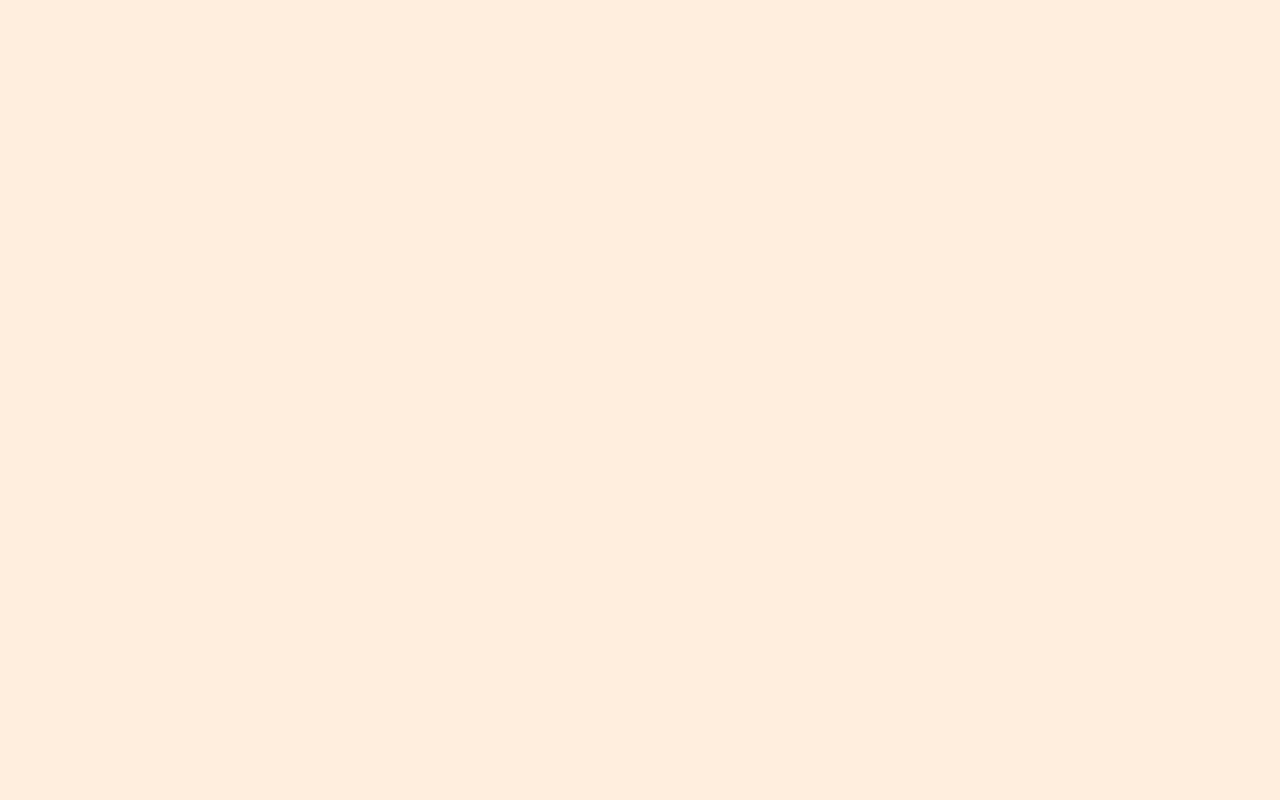
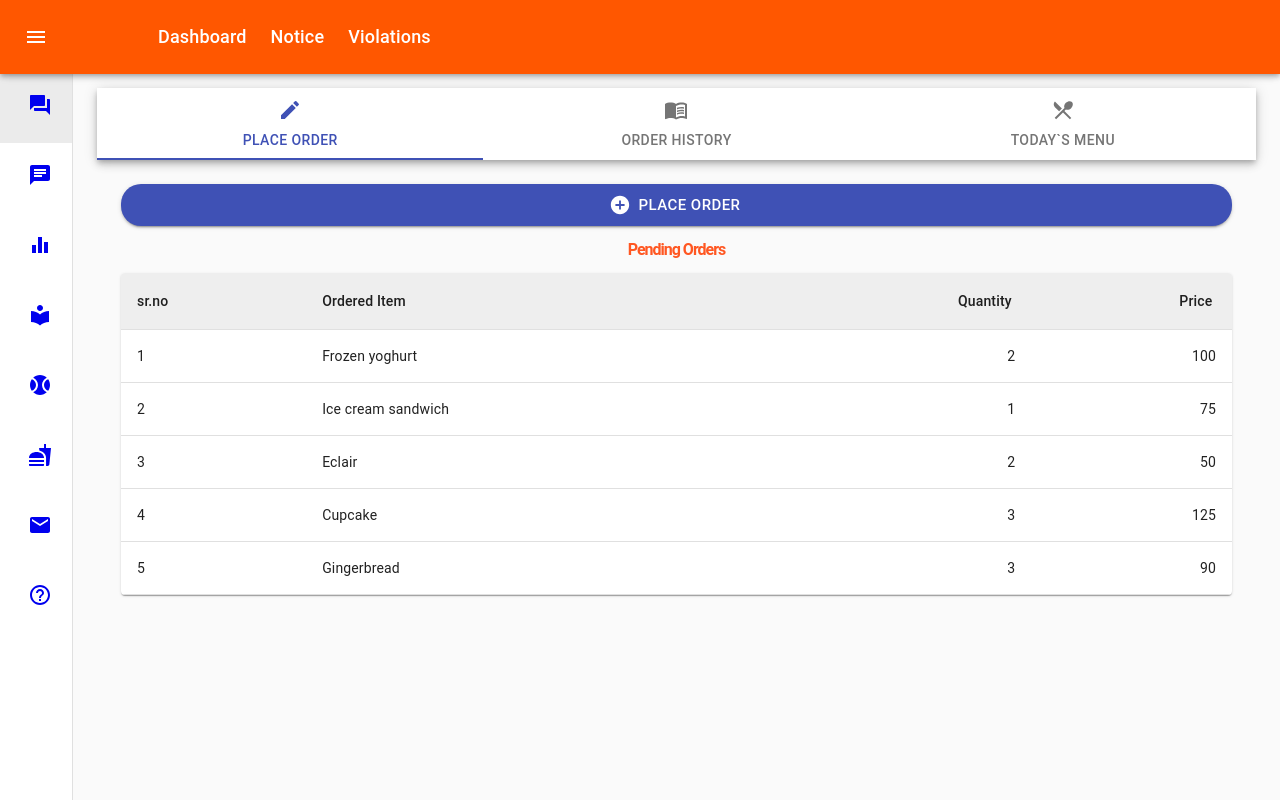
Before and after one commit to UniTap/Uni-Tap2, a React (Create React App) app in the folder unitap-portal/: page /Canteen in a window 1280 px wide. Built offline with nearby package versions, Linux system fonts and the light colour scheme.

Commit message:
added cateen page and fixed menu

```diff
--- a/unitap-portal/src/App.js
+++ b/unitap-portal/src/App.js
@@ -4,23 +4,25 @@ import HomePage from './HomePage';
 import Noticepage from './Noticepage'
 import Profilepage from './Profile'
 import Grievance from './Grievance';
+import Canteen from './Canteen'
 import { BrowserRouter as Router, Route, Switch, Link } from "react-router-dom"
 
 function App() {
   return (
-    <div className="App">
+    <div className='App'>
       <Router>
         <Switch>
-          <Route path="/" component={ LoginPage } exact/>
-          <Route path="/HomePage" component={ HomePage } exact/>
-          <Route path="/Notice" component={ Noticepage } exact/>
-          <Route path="/Profile" component={ Profilepage } exact/>
-          <Route path="/Grievance" component={ Grievance } exact/>
+          <Route path='/' component={LoginPage} exact />
+          <Route path='/HomePage' component={HomePage} exact />
+          <Route path='/Notice' component={Noticepage} exact />
+          <Route path='/Profile' component={Profilepage} exact />
+          <Route path='/Grievance' component={Grievance} exact />
+          <Route path='/Canteen' component={Canteen} exact />
         </Switch>
       </Router>
       {/* <LoginPage/> */}
     </div>
-  );
+  )
 }
 
 export default App;
--- /dev/null
+++ b/unitap-portal/src/Canteen.js
@@ -0,0 +1,249 @@
+import React from 'react'
+import Navbar from './Navbar'
+import Paper from '@material-ui/core/Paper';
+import { makeStyles } from '@material-ui/core/styles';
+import Tabs from '@material-ui/core/Tabs';
+import Tab from '@material-ui/core/Tab';
+import EditIcon from '@material-ui/icons/Edit'
+import MenuBookIcon from '@material-ui/icons/MenuBook'
+import RestaurantMenuIcon from '@material-ui/icons/RestaurantMenu'
+import PropTypes from 'prop-types';
+import Typography from '@material-ui/core/Typography';
+import Box from '@material-ui/core/Box';
+import AddCircleIcon from '@material-ui/icons/AddCircle';
+import { Button } from '@material-ui/core'
+import Table from '@material-ui/core/Table';
+import TableBody from '@material-ui/core/TableBody';
+import TableCell from '@material-ui/core/TableCell';
+import TableContainer from '@material-ui/core/TableContainer';
+import TableHead from '@material-ui/core/TableHead';
+import TableRow from '@material-ui/core/TableRow';
+
+const useStyles = makeStyles({
+center:{
+  display: 'flex',
+  justifyContent:'space-around',
+  flexDirection:'column'
+    },
+  paper: {
+    flexGrow: 1,
+    borderColor: 'red',
+    borderWidth: '10px',
+  },
+  Tabs: {
+    marginLeft: 'auto',
+    marginRight: 'auto',
+  },
+  addOrder: {
+    borderRadius:'20px',
+
+  },
+  table: {
+    minWidth: 500,
+  },
+head: {
+    backgroundColor: '#eee',
+  },
+  tableRow:{
+      '&:nth-of-type(odd)': {
+      backgroundColor: 'red',
+    },
+  },
+  body: {
+    fontSize: 14,
+  },
+
+})
+
+function TabPanel(props) {
+  const { children, value, index, ...other } = props;
+
+  return (
+    <div
+      role="tabpanel"
+      hidden={value !== index}
+      id={`simple-tabpanel-${index}`}
+      aria-labelledby={`simple-tab-${index}`}
+      {...other}
+    >
+      {value === index && (
+        <Box p={3}>
+          <Typography>{children}</Typography>
+        </Box>
+      )}
+    </div>
+  );
+}
+
+TabPanel.propTypes = {
+  children: PropTypes.node,
+  index: PropTypes.any.isRequired,
+  value: PropTypes.any.isRequired,
+};
+
+function a11yProps(index) {
+  return {
+    id: `simple-tab-${index}`,
+    'aria-controls': `simple-tabpanel-${index}`,
+  };
+}
+
+const Canteen = () => {
+  const classes = useStyles()
+  const [value, setValue] = React.useState(0)
+
+  const handleChange = (event, newValue) => {
+    setValue(newValue)
+  }
+
+  function createData(srno, name, quantity, price) {
+    return { srno, name, quantity, price }
+  }
+
+  const rows = [
+    createData(1,'Frozen yoghurt',2,100),
+    createData(2,'Ice cream sandwich',1,75),
+    createData(3,'Eclair', 2,50),
+    createData(4,'Cupcake', 3, 125),
+    createData(5,'Gingerbread', 3,90),
+  ];
+
+  const placeOrder = () => {
+    return (
+      <div className={classes.center}>
+        <Button
+          variant='contained'
+          color='primary'
+          size='large'
+          classes={{ root: classes.addOrder }}
+          startIcon={<AddCircleIcon />}
+        >
+          Place Order
+        </Button>
+        <h2>Pending Orders</h2>
+        <TableContainer component={Paper}>
+          <Table className={classes.table} aria-label='customized table'>
+            <TableHead  classes={{root: classes.head}} >
+              <TableRow>
+                <TableCell>sr.no</TableCell>
+                <TableCell align='left'>Ordered Item</TableCell>
+                <TableCell align='right'>Quantity&nbsp;</TableCell>
+                <TableCell align='right'>Price&nbsp;</TableCell>
+              </TableRow>
+            </TableHead>
+            <TableBody className={classes.body}>
+              {rows.map((row) => (
+                <TableRow key={row.name}>
+                  <TableCell align='left'>{row.srno}</TableCell>
+                  <TableCell align='left'>{row.name}</TableCell>
+                  <TableCell align='right'>{row.quantity}</TableCell>
+                  <TableCell align='right'>{row.price}</TableCell>
+                </TableRow>
+              ))}
+            </TableBody>
+          </Table>
+        </TableContainer>
+      </div>
+    )
+  }
+  const orderhistory = () => {
+    return <h2>order history</h2>
+  }
+  const todayMenu = () => {
+    return <h2>Today`s Menu</h2>
+  }
+
+  return (
+    <Navbar>
+      <Paper square classes={{ root: classes.paper }} elevation={5}>
+        <Tabs
+          value={value}
+          onChange={handleChange}
+          variant='fullWidth'
+          indicatorColor='primary'
+          textColor='primary'
+          aria-label='icon label tabs example'
+          classes={{ root: classes.Tabs }}
+        >
+          <Tab icon={<EditIcon />} label='Place Order' {...a11yProps(0)} />
+          <Tab
+            icon={<MenuBookIcon />}
+            label='Order History'
+            {...a11yProps(1)}
+          />
+          <Tab
+            icon={<RestaurantMenuIcon />}
+            label='Today`s Menu'
+            {...a11yProps(2)}
+          />
+        </Tabs>
+      </Paper>
+      <TabPanel value={value} index={0}>
+        {placeOrder()}
+      </TabPanel>
+      <TabPanel value={value} index={1}>
+        {orderhistory()}
+      </TabPanel>
+      <TabPanel value={value} index={2}>
+        {todayMenu()}
+      </TabPanel>
+    </Navbar>
+  )
+}
+
+export default Canteen
+
+
+
+
+
+
+
+// function createData(name, calories, fat, carbs, protein) {
+//   return { name, calories, fat, carbs, protein };
+// }
+
+// const rows = [
+//   createData('Frozen yoghurt', 159, 6.0, 24, 4.0),
+//   createData('Ice cream sandwich', 237, 9.0, 37, 4.3),
+//   createData('Eclair', 262, 16.0, 24, 6.0),
+//   createData('Cupcake', 305, 3.7, 67, 4.3),
+//   createData('Gingerbread', 356, 16.0, 49, 3.9),
+// ];
+
+// const useStyles = makeStyles({
+
+// });
+
+// export default function CustomizedTables() {
+//   const classes = useStyles();
+
+//   return (
+//     <TableContainer component={Paper}>
+//       <Table className={classes.table} aria-label="customized table">
+//         <TableHead>
+//           <TableRow>
+//             <StyledTableCell>Dessert (100g serving)</StyledTableCell>
+//             <StyledTableCell align="right">Calories</StyledTableCell>
+//             <StyledTableCell align="right">Fat&nbsp;(g)</StyledTableCell>
+//             <StyledTableCell align="right">Carbs&nbsp;(g)</StyledTableCell>
+//             <StyledTableCell align="right">Protein&nbsp;(g)</StyledTableCell>
+//           </TableRow>
+//         </TableHead>
+//         <TableBody>
+//           {rows.map((row) => (
+//             <StyledTableRow key={row.name}>
+//               <StyledTableCell component="th" scope="row">
+//                 {row.name}
+//               </StyledTableCell>
+//               <StyledTableCell align="right">{row.calories}</StyledTableCell>
+//               <StyledTableCell align="right">{row.fat}</StyledTableCell>
+//               <StyledTableCell align="right">{row.carbs}</StyledTableCell>
+//               <StyledTableCell align="right">{row.protein}</StyledTableCell>
+//             </StyledTableRow>
+//           ))}
+//         </TableBody>
+//       </Table>
+//     </TableContainer>
+//   );
+// }
--- a/unitap-portal/src/Grievance.js
+++ b/unitap-portal/src/Grievance.js
@@ -97,8 +97,7 @@ export default function GroupedSelect() {
   const classes = useStyles();
 
   return (
-    <div>
-      <Navbar/>
+      <Navbar>
       <div className="GrievanceForm">
         <div>
           <FormControl className={classes.formControl}>
@@ -121,6 +120,6 @@ export default function GroupedSelect() {
           <textarea name="" id="send" cols="60" rows="10" placeholder="Max limit: (300 words)"></textarea>
         </div>
       </div>
-    </div>
+       </Navbar>
   );
 }
--- a/unitap-portal/src/Navbar.js
+++ b/unitap-portal/src/Navbar.js
@@ -1,4 +1,4 @@
-import React from "react";
+import React,{useState} from "react";
 import "./Navbar.css";
 import clsx from "clsx";
 import { makeStyles, useTheme } from "@material-ui/core/styles";
@@ -9,27 +9,26 @@ import List from "@material-ui/core/List";
 import CssBaseline from "@material-ui/core/CssBaseline";
 import Typography from "@material-ui/core/Typography";
 import Divider from "@material-ui/core/Divider";
-import IconButton from "@material-ui/core/IconButton";
+import { IconButton } from '@material-ui/core'
 import MenuIcon from "@material-ui/icons/Menu";
 import ChevronLeftIcon from "@material-ui/icons/ChevronLeft";
 import ChevronRightIcon from "@material-ui/icons/ChevronRight";
 import ListItem from "@material-ui/core/ListItem";
 import ListItemIcon from "@material-ui/core/ListItemIcon";
 import ListItemText from "@material-ui/core/ListItemText";
-import InboxIcon from "@material-ui/icons/MoveToInbox";
 import MailIcon from "@material-ui/icons/Mail";
 
 import HelpOutlineIcon from "@material-ui/icons/HelpOutline";
 import ForumIcon from "@material-ui/icons/Forum";
 import EqualizerIcon from "@material-ui/icons/Equalizer";
-import LibraryBooksIcon from "@material-ui/icons/LibraryBooks";
 import SportsBaseballIcon from "@material-ui/icons/SportsBaseball";
 import FastfoodIcon from "@material-ui/icons/Fastfood";
 
 import ChatIcon from "@material-ui/icons/Chat";
 import LocalLibraryIcon from "@material-ui/icons/LocalLibrary";
+import { Link } from "react-router-dom";
 
-const drawerWidth = 240;
+const drawerWidth = 260;
 
 const useStyles = makeStyles((theme) => ({
   root: {
@@ -83,7 +82,7 @@ const useStyles = makeStyles((theme) => ({
     display: "flex",
     alignItems: "center",
     justifyContent: "flex-end",
-    padding: theme.spacing(0, 1),
+    padding: theme.spacing(0, 10),
     // necessary for content to be below app bar
     ...theme.mixins.toolbar,
   },
@@ -91,12 +90,82 @@ const useStyles = makeStyles((theme) => ({
     flexGrow: 1,
     padding: theme.spacing(3),
   },
+  IconColor:{
+    color: '#ggg'
+  },
+  selectedItem:{
+    color: '#fff',
+    backgroundColor:'#000'
+  }
 }));
 
-export default function MiniDrawer() {
+export default function MiniDrawer({children}) {
   const classes = useStyles();
   const theme = useTheme();
-  const [open, setOpen] = React.useState(false);
+  const [open, setOpen] = useState(false);
+  const [selectedItem, setSelectedItem] = useState(0)
+  const IconName = (index) => {
+    const obj = {
+      0: (
+
+          <Link to='/Grievance'>
+            <ForumIcon />
+          </Link>
+
+      ),
+      1: (
+
+          <Link to='/Chat'>
+            <ChatIcon />
+          </Link>
+
+      ),
+      2: (
+
+          <Link to='/AcademicRecord'>
+            <EqualizerIcon />
+          </Link>
+
+      ),
+      3: (
+
+          <Link to='/Library'>
+            <LocalLibraryIcon />
+          </Link>
+
+      ),
+      4: (
+
+          <Link to='/Sports'>
+            <SportsBaseballIcon />
+          </Link>
+
+      ),
+      5: (
+
+          <Link to='/Canteen'>
+            <FastfoodIcon />
+          </Link>
+
+      ),
+      6: (
+
+          <Link to='/Feedback'>
+            <MailIcon />
+          </Link>
+
+      ),
+      7: (
+
+          <Link to='/Support'>
+            <HelpOutlineIcon />
+          </Link>
+
+      ),
+    }
+
+    return obj[index];
+  }
 
   const handleDrawerOpen = () => {
     setOpen(true);
@@ -110,17 +179,17 @@ export default function MiniDrawer() {
     <div className={classes.root}>
       <CssBaseline />
       <AppBar
-        position="fixed"
+        position='fixed'
         className={clsx(classes.appBar, {
           [classes.appBarShift]: open,
         })}
       >
         <Toolbar>
           <IconButton
-            color="inherit"
-            aria-label="open drawer"
+            color='inherit'
+            aria-label='open drawer'
             onClick={handleDrawerOpen}
-            edge="start"
+            edge='start'
             className={clsx(classes.menuButton, {
               [classes.hide]: open,
             })}
@@ -128,19 +197,24 @@ export default function MiniDrawer() {
             <MenuIcon />
           </IconButton>
           {/* <Typography variant="h6" noWrap> */}
-          <div className="horizontalBar">
-
-            <ul className="horizontalList">
-              <li className="horizontal-navs"><a href="#">Dashboard</a></li>
-              <li className="horizontal-navs"><a href="#">Notice</a></li>
-              <li className="horizontal-navs"><a href="#">Violations</a></li>
+          <div className='horizontalBar'>
+            <ul className='horizontalList'>
+              <li className='horizontal-navs'>
+                <a href='#'>Dashboard</a>
+              </li>
+              <li className='horizontal-navs'>
+                <a href='#'>Notice</a>
+              </li>
+              <li className='horizontal-navs'>
+                <a href='#'>Violations</a>
+              </li>
             </ul>
           </div>
           {/* </Typography> */}
         </Toolbar>
       </AppBar>
       <Drawer
-        variant="permanent"
+        variant='permanent'
         className={clsx(classes.drawer, {
           [classes.drawerOpen]: open,
           [classes.drawerClose]: !open,
@@ -154,7 +228,7 @@ export default function MiniDrawer() {
       >
         <div className={classes.toolbar}>
           <IconButton onClick={handleDrawerClose}>
-            {theme.direction === "rtl" ? (
+            {theme.direction === 'rtl' ? (
               <ChevronRightIcon />
             ) : (
               <ChevronLeftIcon />
@@ -163,43 +237,34 @@ export default function MiniDrawer() {
         </div>
         <Divider />
         <List>
-          {["Grievance", "Chat"].map((text, index) => (
-            <ListItem button key={text}>
-              <ListItemIcon>
-                {index % 2 === 0 ? <ForumIcon /> : <ChatIcon />}
-              </ListItemIcon>
-              <ListItemText primary={text} />
-            </ListItem>
-          ))}
-          {["Academic Record", "Library"].map((text, index) => (
-            <ListItem button key={text}>
-              <ListItemIcon>
-                {index % 2 === 0 ? <EqualizerIcon /> : <LocalLibraryIcon />}
-              </ListItemIcon>
-              <ListItemText primary={text} />
-            </ListItem>
-          ))}
-        </List>
-        <Divider />
-        <List>
-          {["Sports Equipment", "Canteen"].map((text, index) => (
-            <ListItem button key={text}>
-              <ListItemIcon>
-                {index % 2 === 0 ? <SportsBaseballIcon /> : <FastfoodIcon />}
-              </ListItemIcon>
-              <ListItemText primary={text} />
-            </ListItem>
-          ))}
-          {["Feedback", "Support"].map((text, index) => (
-            <ListItem button key={text}>
-              <ListItemIcon>
-                {index % 2 === 0 ? <MailIcon /> : <HelpOutlineIcon />}
-              </ListItemIcon>
+          {[
+            'Grievance',
+            'Chat',
+            'Academic Record',
+            'Library',
+            'Sports Equipment',
+            'Canteen',
+            'Feedback',
+            'Support',
+          ].map((text, index) => (
+            <ListItem
+              button
+              key={text}
+              selected={selectedItem === index}
+              classes={{ selected: selectedItem }}
+            >
+              <IconButton onClick={() => setSelectedItem(index)}>
+                <ListItemIcon>{IconName(index)}</ListItemIcon>
+              </IconButton>
               <ListItemText primary={text} />
             </ListItem>
           ))}
         </List>
       </Drawer>
+      <main className={classes.content}>
+        <div className={classes.toolbar} />
+        {children}
+      </main>
       {/* <main className={classes.content}>
         <div className={classes.toolbar} />
         <Typography paragraph>
@@ -233,5 +298,5 @@ export default function MiniDrawer() {
         </Typography>
       </main> */}
     </div>
-  );
+  )
 }
```
